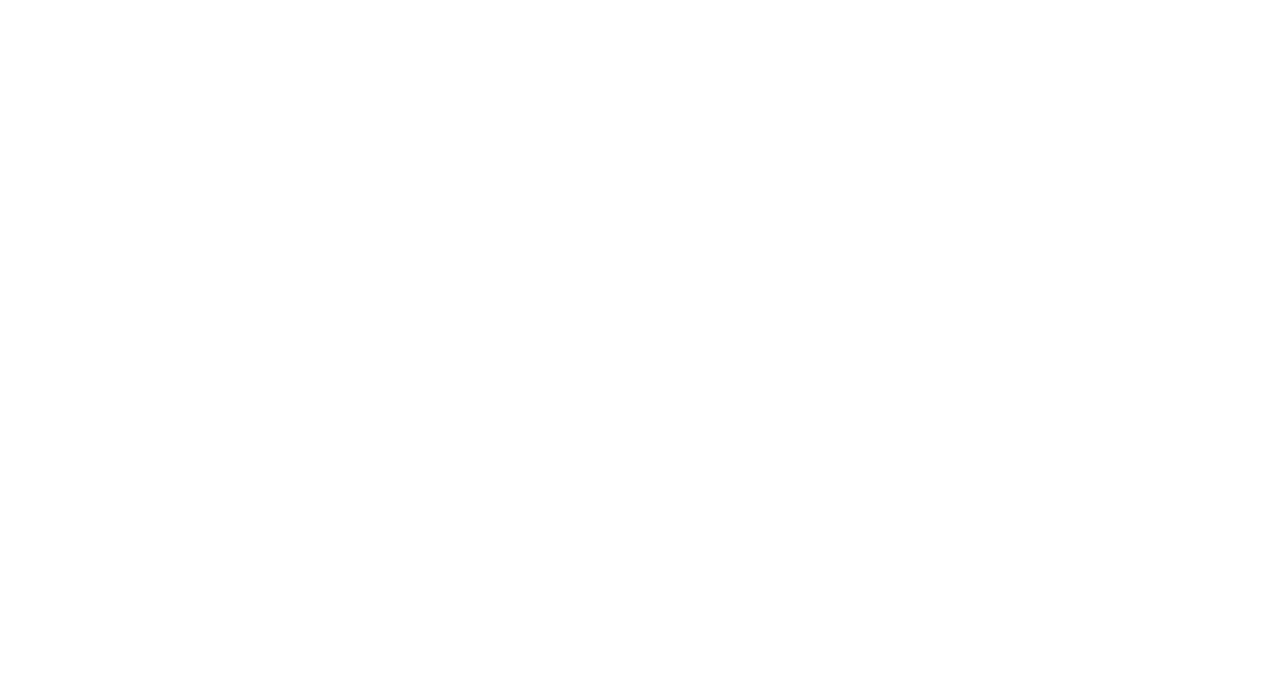
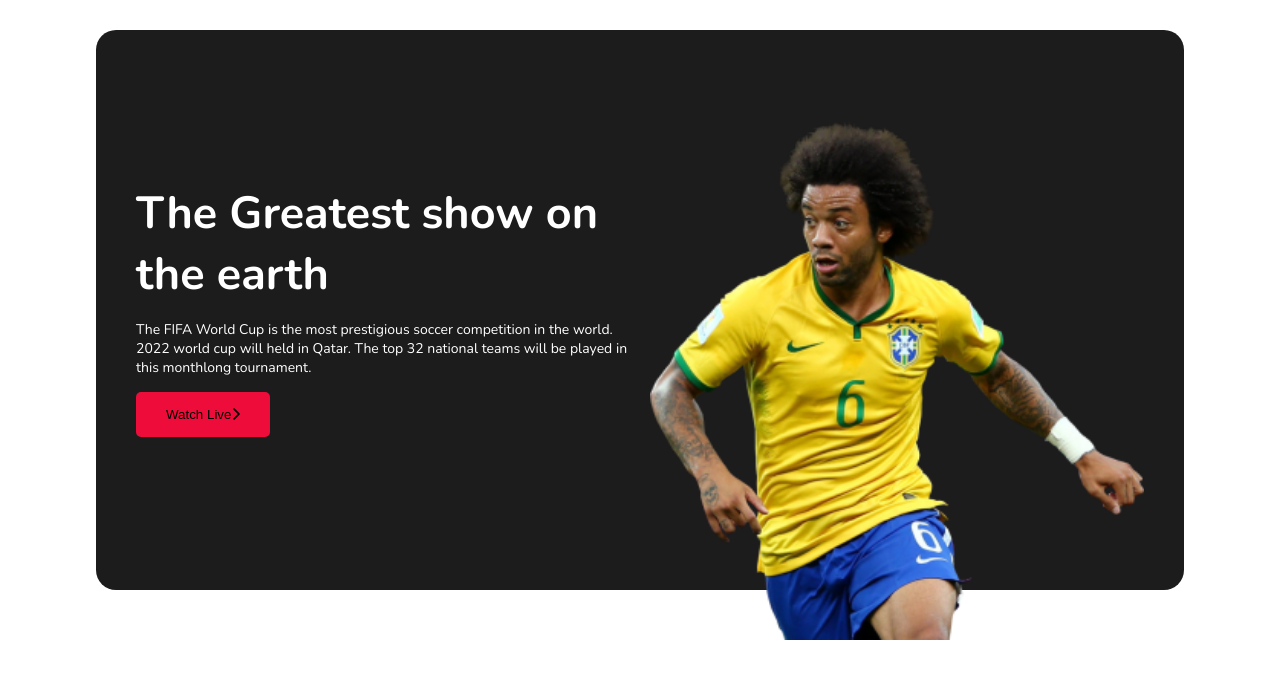
Before and after one commit to hasanshanto01/football-fever, a plain HTML site: page index.html in a window 1280 px wide. Drawn offline with nearby package versions, Linux system fonts and the light colour scheme.

Commit message:
header done

```diff
--- /dev/null
+++ b/css/style.css
@@ -0,0 +1,77 @@
+/* custom css */
+:root {
+    --mod-black: rgb(29, 28, 28);
+    --mod-crimson: rgb(238, 13, 58);
+}
+
+/* fonts family */
+header,
+footer {
+    font-family: 'Nunito',
+        sans-serif;
+}
+
+main {
+    font-family: 'Roboto Condensed',
+        sans-serif;
+}
+
+/* common styles or utilities */
+* {
+    margin: 0;
+    padding: 0;
+    box-sizing: border-box;
+}
+
+.container {
+    width: 85%;
+    /* background-color: red; */
+    height: 300px;
+    margin: 0 auto;
+}
+
+.btn {
+    border: none;
+    background-color: var(--mod-crimson);
+    padding: 15px 30px;
+    border-radius: 5px;
+}
+
+
+/* header section styles */
+.title {
+    width: 100%;
+    height: 70vh;
+    background-color: var(--mod-black);
+    display: flex;
+    align-items: center;
+    padding: 30px;
+    margin-top: 30px;
+    border-radius: 20px;
+}
+
+.title-content {
+    width: 50%;
+    color: white;
+    padding: 10px;
+}
+
+.title-content>h1 {
+    font-weight: 700;
+    font-size: 45px;
+}
+
+.title-content>p {
+    font-size: 14px;
+    margin: 15px 0;
+}
+
+.title-img {
+    width: 50%;
+    height: 400px;
+    padding: 10px;
+}
+
+.title-img>img {
+    width: 100%;
+}
--- a/index.html
+++ b/index.html
@@ -6,10 +6,41 @@
     <meta http-equiv="X-UA-Compatible" content="IE=edge">
     <meta name="viewport" content="width=device-width, initial-scale=1.0">
     <title>Football Fever</title>
+
+    <!-- fonts -->
+    <link rel="preconnect" href="https://fonts.googleapis.com">
+    <link rel="preconnect" href="https://fonts.gstatic.com" crossorigin>
+    <link
+        href="https://fonts.googleapis.com/css2?family=Nunito:wght@300;400;700&family=Roboto+Condensed:wght@300;400;700&display=swap"
+        rel="stylesheet">
+
+    <!-- font awesome -->
+    <script src="https://kit.fontawesome.com/39872b7f1b.js" crossorigin="anonymous"></script>
+
+    <!-- stylesheet -->
+    <link rel="stylesheet" href="css/style.css">
 </head>
 
 <body>
-
+    <!-- header section starts -->
+    <header class="container">
+        <div class="title">
+            <div class="title-content">
+                <h1>The Greatest show on the earth</h1>
+                <p>The FIFA World Cup is the most prestigious soccer competition in the world. 2022 world cup will held
+                    in Qatar. The top 32 national teams will be played in this monthlong tournament.</p>
+                <button class="btn">Watch Live<i class="fa-solid fa-chevron-right"></i></button>
+            </div>
+            <div class="title-img">
+                <img src="./images/Banner-Image.png" alt="">
+            </div>
+        </div>
+    </header>
+    <!-- header section ends -->
+    <!-- main section starts -->
+    <!-- main section ends -->
+    <!-- footer section starts -->
+    <!-- footer section ends -->
 </body>
 
 </html>
```
Also changed, not shown: images/Banner-Image.png (added), images/Blog Image.png (added), images/Chat Icon.png (added), images/Flag.png (added), images/Time Icon.png (added), images/cr7.png (added), images/germany Flag.png (added).
